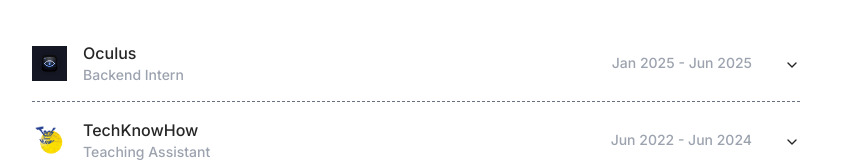
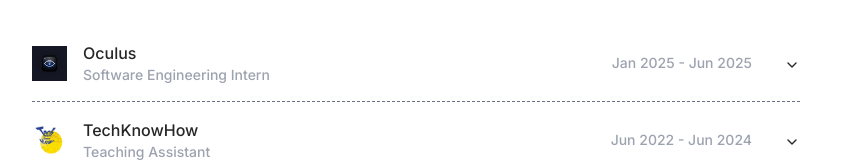
Before and after one commit to gav-ip/personal-website, a Next.js app: page / in a window 1280 px wide. Shown: the part 530-692 px from the top of the page, without its empty margins (224-1071 px from the left). Built offline with nearby package versions, Linux system fonts and the light colour scheme.

Commit message:
oculus role update

```diff
--- a/src/app/components/experience.tsx
+++ b/src/app/components/experience.tsx
@@ -13,8 +13,8 @@ const experiences = [
     id: "item-1",
     image: "/oculus.png",
     company: "Oculus",
-    position: "Backend Intern",
-    description: "- Assisted in the implementation of cross-platform command-line tools in beta testing. Tested and documented new CLI commands and workflows across different OS environments using TypeScript, GoLang, and Bash",
+    position: "Software Engineering Intern",
+    description: "- Assisted in the early development of Bash tools and TypeScript modules for command-line interfaces while collaborating closely with developers debugging errors and defining architecture and feature sets.",
     date: "Jan 2025 - Jun 2025"
   },
   {
```
